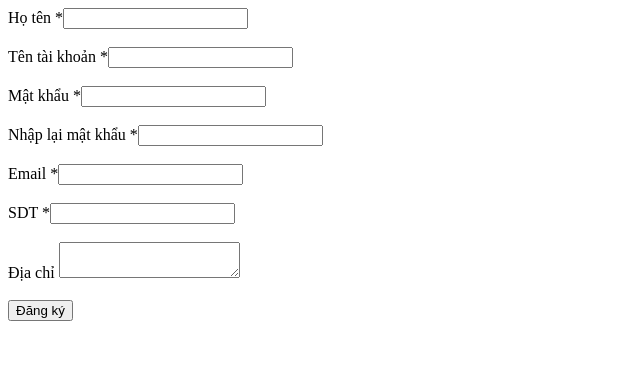
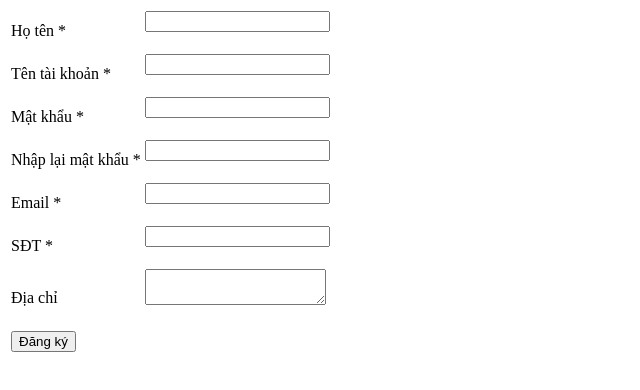
Before and after one commit to tienxx/form--ng-k-, a plain HTML site: page index.html in a window 1280 px wide. Shown: the whole page, without its empty margins (0-640 px from the left). Drawn offline with Linux system fonts and the light colour scheme.

Commit message:
Update index.html

```diff
--- a/index.html
+++ b/index.html
@@ -1,18 +1,52 @@
 <!DOCTYPE html>
 <html>
 <head>
-	<title></title>
+	<title>Đăng kí thành viên</title>
 </head>
 <body>
 	<form>
-		Họ tên *<input type="text" name="" id="ht"><br><br>
-		Tên tài khoản *<input type="text" name="" id="tk"><br><br>
-		Mật khẩu *<input type="password" name=""><br><br>
-		Nhập lại mật khẩu *<input type="password" name="nhập lại mật khẩu"><br><br>
-		Email *<input type="email" name="email"><br><br>
-		SDT *<input type="SDT" name="sđt"><br><br>
-		Địa chỉ <textarea></textarea> <br><br>
-		<input type="button" value="Đăng ký"  name="" onclick="kiemtra()" >
+		<table>
+			<tr>
+				<td>Họ tên *</td>
+			<td><input type="text" name="" id="ht"><br><br></td>
+			</tr>
+
+			<tr>
+				<td>Tên tài khoản *</td>
+				<td><input type="text" name="" id="tk"><br><br></td>
+			</tr>
+
+			<tr>
+				<td>Mật khẩu *</td>
+				<td><input type="password" name="" id="pw"><br><br></td>
+			</tr>
+
+			<tr>
+				<td>Nhập lại mật khẩu *</td>
+				<td><input type="resspassword" name="" id="resspw"><br><br></td>
+			</tr>
+
+			<tr>
+				<td>Email *</td>
+				<td><input type="email" name="" id="mail"><br><br></td>
+			</tr>
+
+			<tr>
+				<td>SĐT *</td>
+				<td><input type="number" name="" id="sđt"><br><br></td>
+			</tr>
+
+			<tr>
+				<td>Địa chỉ</td>
+				<td><textarea></textarea> <br><br></td>
+			</tr>
+
+			 <tr>
+			 	<td><input type="button" value="Đăng ký"  name="" onclick="kiemtra()" ></td>
+			 </tr>
+
+		</table>
+
 	</form>
 
 	<script type="text/javascript">
@@ -21,6 +55,26 @@
         	console.log(ten);
         	if(ten=="")
         		alert("Tên không được bỏ trống")
+
+        	var tai khoan=document.getElementById('tk').value;
+        	console.log(tai khoan);
+        	if(tai khoan=="")
+        		alert("Tài khoản không được bỏ trống")
+
+        	var mat khau=document.getElementById('pw').value;
+        	console.log(mat khau);
+        	if(mat khau=="")
+        		alert("Mật khẩu không được bỏ trống")
+
+        	var email=document.getElementById('mail').value;
+        	console.log(email);
+        	if(email=="")
+        		alert("Email khẩu không được bỏ trống")
+
+        	var sđt=document.getElementById('sđt').value;
+        	console.log(sđt);
+        	if(sđt=="")
+        		alert("SĐT không được bỏ trống")
         }
 	</script>
 
```
